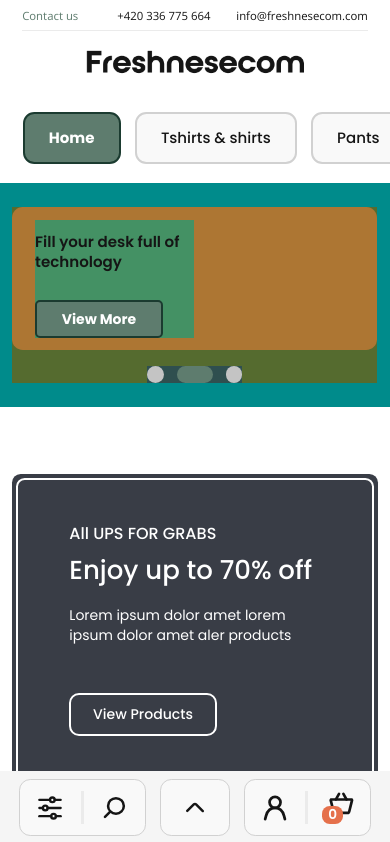
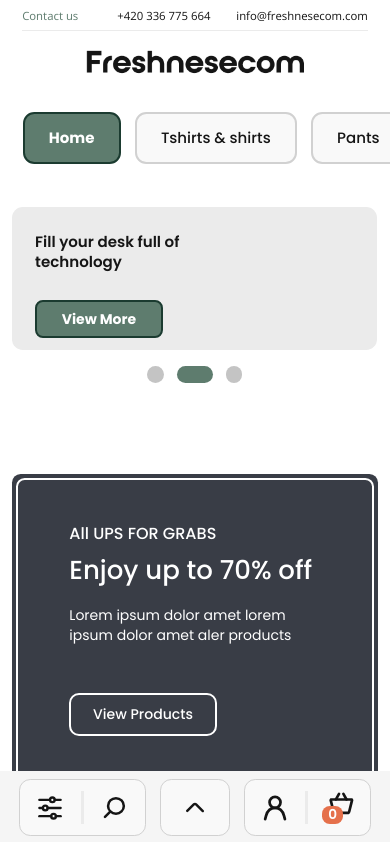
Before and after one commit to Albeiromr/Ecommerce-clean-template, a React (Create React App) app: page / in a window 390 px wide. Shown: the top 842 px of the page. Built offline with nearby package versions, Linux system fonts and the light colour scheme.

Commit message:
Delete innecessary colors in the slide component

```diff
--- a/src/components/Slide/0px-599px.scss
+++ b/src/components/Slide/0px-599px.scss
@@ -6,13 +6,11 @@
     min-width: 320px;
     height: 57.538vw;
     min-height: 184.123px;
-    background: darkcyan;
     position: relative;
 
     &__subcontainer {
       width: 93.591%;
       height: 78.17%;
-      background: darkolivegreen;
       position: absolute;
       top: 10.914%;
       left: 3.202%;
@@ -29,7 +27,7 @@
     &__article {
       width: 100%;
       height: 81.434%;
-      background: rgb(173, 118, 51);
+      background: $c1-E;
       border-radius: clamp(10px, 2.76vw, 30px);
       position: absolute;
       top: 0;
@@ -39,7 +37,6 @@
     &__article-text-container {
       width: 43.616%;
       height: 82.432%;
-      background: rgb(68, 145, 100);
       position: absolute;
       top: 9.232%;
       left: 6.188%;
@@ -67,7 +64,7 @@
       height: 32%;
       background: $c2-A;
       border: 2px $c2-B solid;
-      border-radius: clamp(5px, 1.026vw, 20px);
+      border-radius: clamp(5px, 2.026vw, 20px);
       position: absolute;
       bottom: 0;
       left: 0;
@@ -88,7 +85,6 @@
     &__circle-container {
       width: 26.18%;
       height: 9.779%;
-      background: darkslategray;
       position: absolute;
       bottom: 0;
       left: 36.838%;
--- a/src/components/Slide/1025px-1920px.scss
+++ b/src/components/Slide/1025px-1920px.scss
@@ -6,13 +6,11 @@
     max-width: 1650px;
     height: 43.047vw;
     max-height: 710.28px;
-    background: darkcyan;
     position: relative;
 
     &__subcontainer {
       width: 82.173%;
       height: 81.447%;
-      background: darkolivegreen;
       position: absolute;
       top: 12.957%;
       left: 8.909%;
@@ -41,7 +39,7 @@
     &__article {
       width: 100%;
       height: 91.751%;
-      background: rgb(173, 118, 51);
+      background: $c1-E;
       border-radius: clamp(20px, 2.422vw, 40px);
       position: absolute;
       top: 0;
@@ -51,7 +49,6 @@
     &__article-text-container {
       width: 37.761%;
       height: 71.553%;
-      background: rgb(68, 145, 100);
       position: absolute;
       top: 12.241%;
       left: 6.49%;
@@ -108,7 +105,6 @@
     &__circle-container {
       width: 9.976%;
       height: 4.198%;
-      background: darkslategray;
       position: absolute;
       bottom: 0;
       left: 44.989%;
--- a/src/components/Slide/600px-1024px.scss
+++ b/src/components/Slide/600px-1024px.scss
@@ -4,13 +4,11 @@
   .slide {
     width: 100%;
     height: 53.382vw;
-    background: darkcyan;
     position: relative;
 
     &__subcontainer {
       width: 94.641%;
       height: 81.95%;
-      background: darkolivegreen;
       position: absolute;
       top: 9.024%;
       left: 2.468%;
@@ -28,7 +26,7 @@
       width: 100%;
       height: 85.013%;
       border-radius: 2.803vw;
-      background: rgb(173, 118, 51);
+      background: $c1-E;
       position: absolute;
       top: 0;
       left: 0;
@@ -37,7 +35,6 @@
     &__article-text-container {
       width: 40.83%;
       height: 81.574%;
-      background: rgb(68, 145, 100);
       position: absolute;
       top: 7.002%;
       left: 6.43%;
@@ -94,7 +91,6 @@
     &__circle-container {
       width: 17.537%;
       height: 6.839%;
-      background: darkslategray;
       position: absolute;
       bottom: 0;
       left: 41.23%;
```
